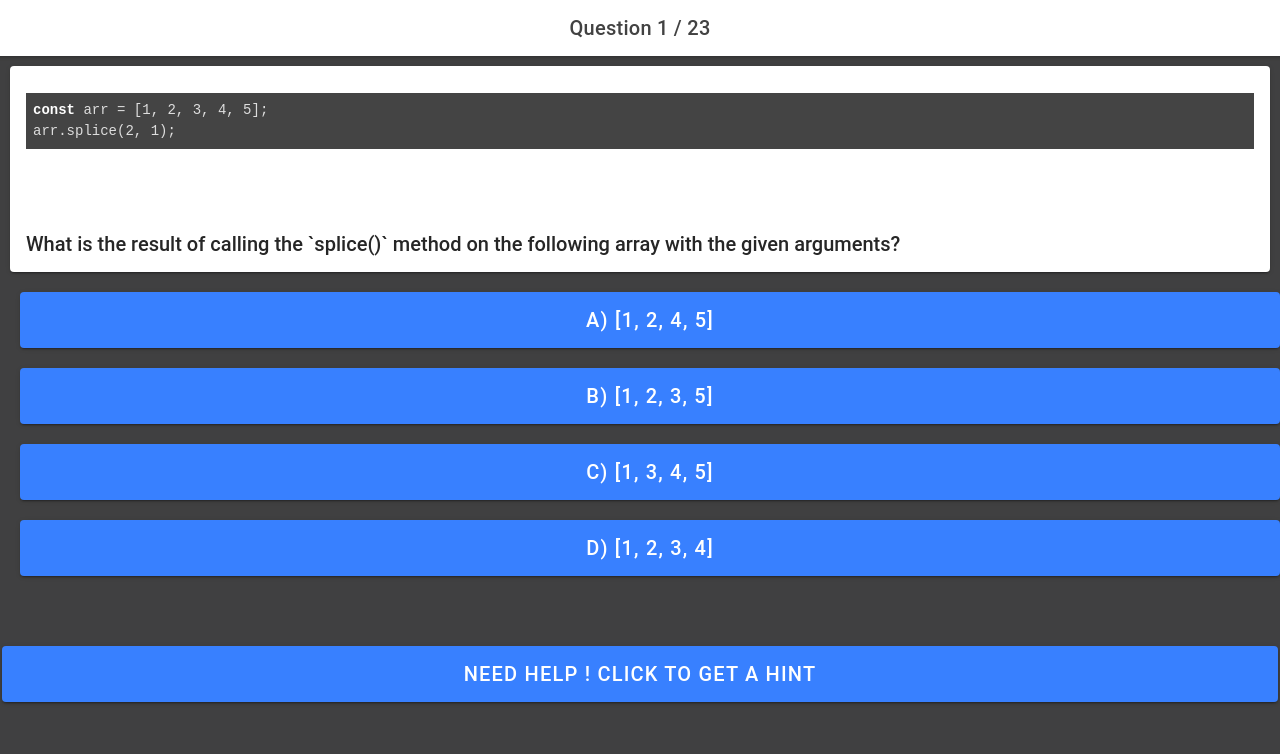
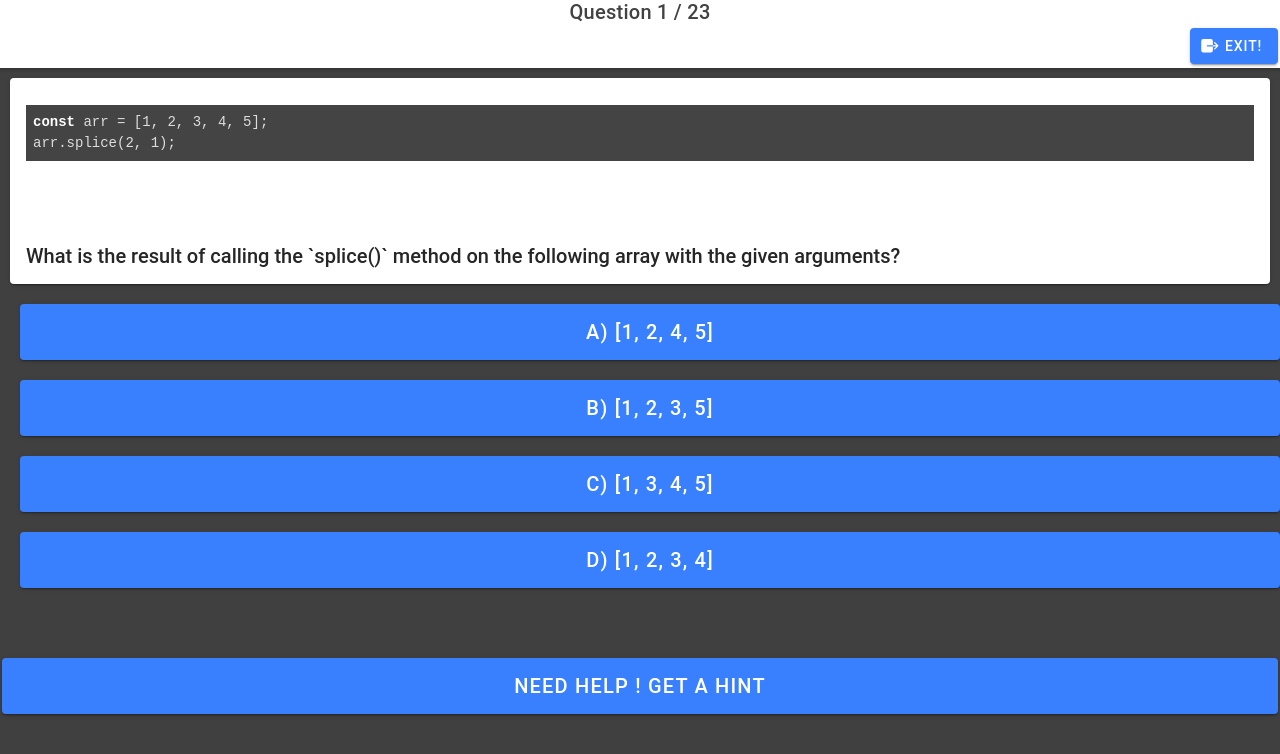
Before and after one commit to johnedelbi/code-cards, a React (Create React App) app: page /game in a window 1280 px wide. Shown: the top 754 px of the page. Built offline with nearby package versions, Linux system fonts and the light colour scheme; a web font is replaced by a local one.

Commit message:
implement the exit btn in the game & result

```diff
--- a/src/components/Hint.jsx
+++ b/src/components/Hint.jsx
@@ -10,7 +10,7 @@ export const Hint = (hintString) => {
         <IonContent>
 
             <IonButton className='hint-btn' expand="block" size="large" onClick={() => setIsOpen(true)}>
-                need help ! click to get a hint
+                need help ! get a hint
             </IonButton>
             <IonModal isOpen={isOpen}>
                 <IonHeader>
--- a/src/pages/Game.tsx
+++ b/src/pages/Game.tsx
@@ -1,4 +1,4 @@
-import { IonButton, IonContent, IonHeader, IonPage, IonTitle, IonToolbar } from '@ionic/react';
+import { IonButton, IonContent, IonHeader, IonIcon, IonPage, IonTitle, IonToolbar } from '@ionic/react';
 
 import { CodeCard } from '../components/CodeCard'
 import { Hint } from '../components/Hint'
@@ -8,6 +8,7 @@ import question from '../question.json';
 import React, { useState } from 'react';
 
 import './game.css';
+import { exit } from 'ionicons/icons';
 
 export const Game: React.FC = () => {
     const [currentQuestion, setCurrentQuestion] = useState(0);
@@ -37,14 +38,24 @@ export const Game: React.FC = () => {
         <IonPage>
             <IonContent>
                 {showScore ? (
-                    <Result score={score} totalQuestions={question.length} onTryAgain={tryAgain} />
+                    <>
+                        <Result score={score} totalQuestions={question.length} onTryAgain={tryAgain} />
+                        <IonButton size="large" expand='block' routerLink='/intro' onClick={tryAgain}>
+                            Exit!
+                            <IonIcon slot="start" icon={exit}></IonIcon>
+                        </IonButton>
+                    </>
                 ) : (
                     <>
                         <IonHeader>
                             <IonToolbar>
                                 <IonTitle className='question-title'>Question {`${currentQuestion + 1} / ${question.length} `}</IonTitle>
+                                <IonButton className='exit-btn' routerLink='/intro' onClick={tryAgain}>
+                                    Exit!
+                                    <IonIcon slot="start" icon={exit}></IonIcon>
+                                </IonButton>
+
                             </IonToolbar>
-
                         </IonHeader>
                         <CodeCard code={question[currentQuestion].code}
                             question={question[currentQuestion].question} />
--- a/src/pages/game.css
+++ b/src/pages/game.css
@@ -10,3 +10,7 @@ ion-content {
 .question-title {
     text-align: center;
 }
+
+.exit-btn {
+    float: right;
+}
```
